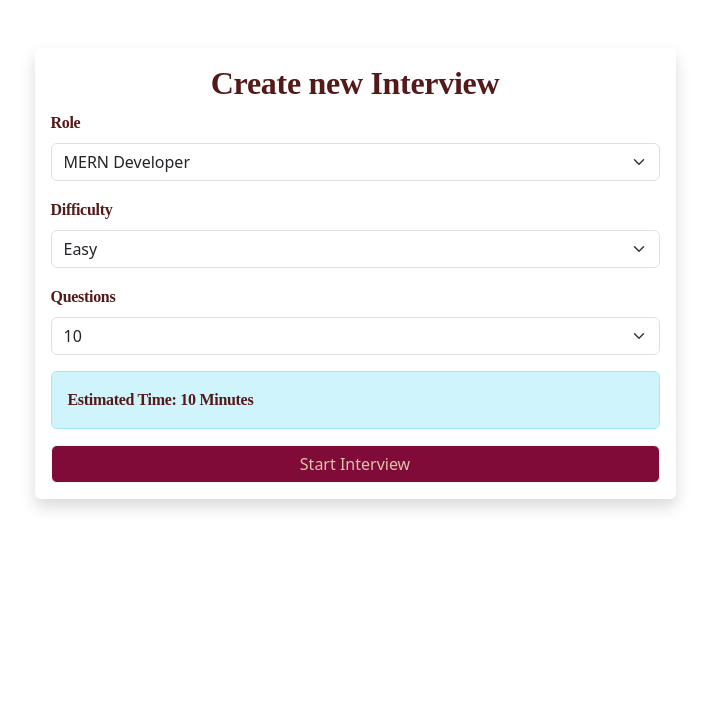
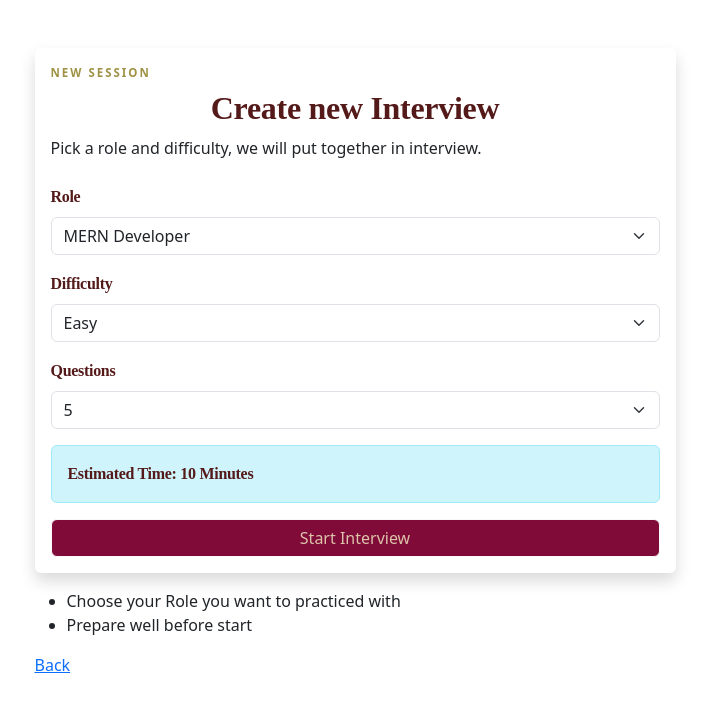
Before and after one commit to Dikshasisodia31/AI_Interview_Assistant, a React (Vite) app in the folder ai-interview-coach/: page /interview/setup in a window 1280 px wide. Shown: the top 712 px of the page, without its empty margins (285-995 px from the left). Built offline with nearby package versions, Linux system fonts and the light colour scheme.

Commit message:
Design setup page

```diff
--- a/ai-interview-coach/src/pages/Interview/InterviewSetup.jsx
+++ b/ai-interview-coach/src/pages/Interview/InterviewSetup.jsx
@@ -2,6 +2,8 @@ import React from 'react'
 import { useState } from 'react'
 import { createInterview } from '../../services/interviewService';
 import { useNavigate } from 'react-router-dom';
+import Navbar from '../../components/layout/Navbar';
+import { Link } from 'react-router-dom';
 
 const InterviewSetup = () => {
     const navigate = useNavigate();
@@ -17,7 +19,7 @@ const InterviewSetup = () => {
                 difficulty,
                 numberOfQuestions,
             });
-            navigate(`/interview/session/${response.interview._id}`);
+            navigate(`/interview/details/${response.interview._id}`);
         } catch (error) {
             console.log(error);
         }
@@ -30,9 +32,11 @@ const InterviewSetup = () => {
                     <div className="card shadow border-0 mt-5">
                         <div className="card-body">
                             <form onSubmit={handleStart}>
+                                <p className='eyebrow mb-2'>New Session</p>
                                 <h2 className='heading text-center'>
                                     Create new Interview
                                 </h2>
+                                <p className='subtitle mb-4'>Pick a role and difficulty, we will put together in interview. </p>
                                 <div className="mb-3">
                                     <label className='form-label heading'>
                                         Role
@@ -78,6 +82,7 @@ const InterviewSetup = () => {
                                             setnumberOfQuestions(Number(e.target.value))
                                         }
                                     >
+                                        <option>5</option>
                                         <option>10</option>
                                         <option>20</option>
                                         <option>30</option>
@@ -93,6 +98,13 @@ const InterviewSetup = () => {
                             </form>
                         </div>
                     </div>
+                    <div className='tips-panel mt-3'>
+                        <ul>
+                            <li>Choose your Role you want to practiced with</li>
+                            <li>Prepare well before start</li>
+                        </ul>
+                    <Link to="/" className='back-link'>Back</Link>
+                    </div>
                 </div>
             </div>
         </div>
```
